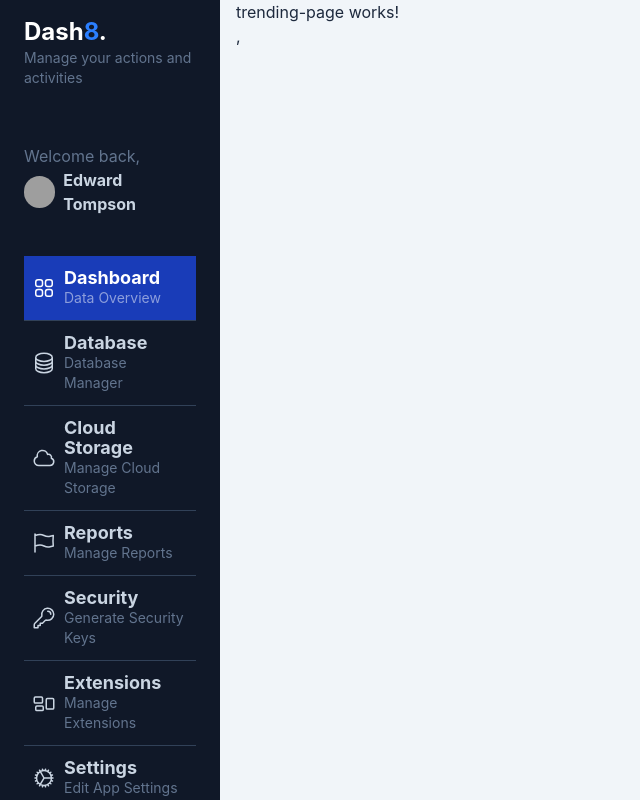
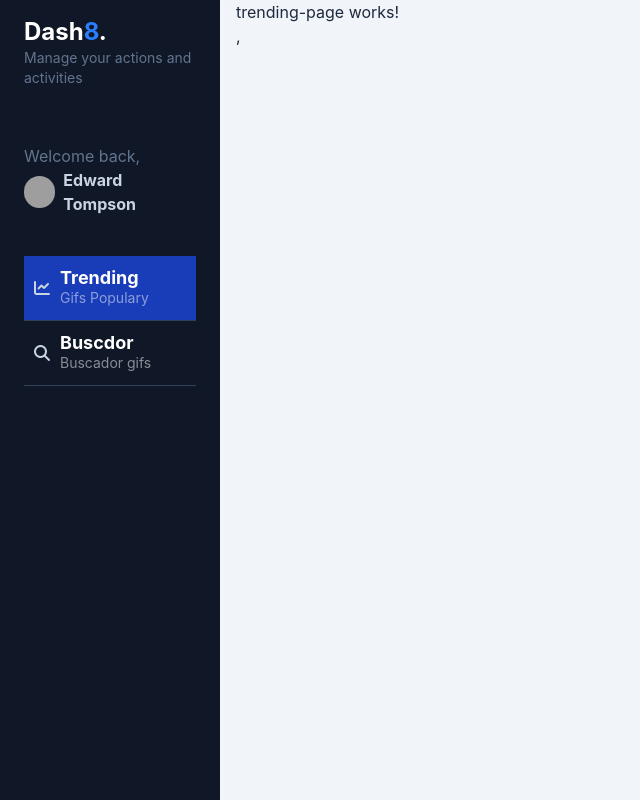
Before and after one commit to lunaandress/gifs-app, an Angular app: page /dashboard/trending in a window 1280 px wide. Shown: the whole page, without its empty margins (0-640 px from the left). Built offline with nearby package versions, Linux system fonts and the light colour scheme; grey boxes are pictures that could not be loaded.

Commit message:
feature/Routerlink-routerLinkActive

```diff
--- a/src/app/gifs/components/gifs-side-menu/gifs-side-menu-options/gifs-side-menu-options.html
+++ b/src/app/gifs/components/gifs-side-menu/gifs-side-menu-options/gifs-side-menu-options.html
@@ -1,81 +1,20 @@
+            <!---bg-blue-800-->
             <div id="nav" class="w-full px-6">
-            <a href="#" class="w-full px-2 inline-flex space-x-2 items-center border-b border-slate-700 py-3 bg-blue-800 hover:bg-white/5 transition ease-linear duration-150">
+
+                @for (item of menuOptions; track item.router) {
+            <a
+            [routerLink]="item.router"
+            routerLinkActive="bg-blue-800"
+            class="w-full px-2 inline-flex space-x-2 items-center border-b border-slate-700 py-3  hover:bg-white/5 transition ease-linear duration-150">
                 <div>
-                    <svg xmlns="http://www.w3.org/2000/svg" fill="none" viewBox="0 0 24 24" stroke-width="1.5" stroke="currentColor" class="w-6 h-6 text-white">
-                        <path stroke-linecap="round" stroke-linejoin="round" d="M3.75 6A2.25 2.25 0 016 3.75h2.25A2.25 2.25 0 0110.5 6v2.25a2.25 2.25 0 01-2.25 2.25H6a2.25 2.25 0 01-2.25-2.25V6zM3.75 15.75A2.25 2.25 0 016 13.5h2.25a2.25 2.25 0 012.25 2.25V18a2.25 2.25 0 01-2.25 2.25H6A2.25 2.25 0 013.75 18v-2.25zM13.5 6a2.25 2.25 0 012.25-2.25H18A2.25 2.25 0 0120.25 6v2.25A2.25 2.25 0 0118 10.5h-2.25a2.25 2.25 0 01-2.25-2.25V6zM13.5 15.75a2.25 2.25 0 012.25-2.25H18a2.25 2.25 0 012.25 2.25V18A2.25 2.25 0 0118 20.25h-2.25A2.25 2.25 0 0113.5 18v-2.25z" />
-                      </svg>
-
+                  <i class="{{item.icon}}"></i>
                 </div>
                 <div class="flex flex-col">
-                    <span class="text-lg font-bold leading-5 text-white">Dashboard</span>
-                    <span class="text-sm text-white/50 hidden md:block">Data Overview</span>
-                </div>
-            </a>
-            <a href="#" class="w-full px-2 inline-flex space-x-2 items-center border-b border-slate-700 py-3 hover:bg-white/5 transition ease-linear duration-150">
-                <div>
-                    <svg xmlns="http://www.w3.org/2000/svg" fill="none" viewBox="0 0 24 24" stroke-width="1.5" stroke="currentColor" class="w-6 h-6">
-                        <path stroke-linecap="round" stroke-linejoin="round" d="M20.25 6.375c0 2.278-3.694 4.125-8.25 4.125S3.75 8.653 3.75 6.375m16.5 0c0-2.278-3.694-4.125-8.25-4.125S3.75 4.097 3.75 6.375m16.5 0v11.25c0 2.278-3.694 4.125-8.25 4.125s-8.25-1.847-8.25-4.125V6.375m16.5 0v3.75m-16.5-3.75v3.75m16.5 0v3.75C20.25 16.153 16.556 18 12 18s-8.25-1.847-8.25-4.125v-3.75m16.5 0c0 2.278-3.694 4.125-8.25 4.125s-8.25-1.847-8.25-4.125" />
-                      </svg>
-                </div>
-                <div class="flex flex-col">
-                    <span class="text-lg text-slate-300 font-bold leading-5">Database</span>
-                    <span class="text-sm text-slate-500 hidden md:block">Database Manager</span>
-                </div>
-            </a>
-            <a href="#" class="w-full px-2 inline-flex space-x-2 items-center border-b border-slate-700 py-3 hover:bg-white/5 transition ease-linear duration-150">
-                <div>
-                    <svg xmlns="http://www.w3.org/2000/svg" fill="none" viewBox="0 0 24 24" stroke-width="1.5" stroke="currentColor" class="w-6 h-6">
-                        <path stroke-linecap="round" stroke-linejoin="round" d="M2.25 15a4.5 4.5 0 004.5 4.5H18a3.75 3.75 0 001.332-7.257 3 3 0 00-3.758-3.848 5.25 5.25 0 00-10.233 2.33A4.502 4.502 0 002.25 15z" />
-                      </svg>
-                </div>
-                <div class="flex flex-col">
-                    <span class="text-lg text-slate-300 font-bold leading-5">Cloud Storage</span>
-                    <span class="text-sm text-slate-500 hidden md:block">Manage Cloud Storage</span>
-                </div>
-            </a>
-            <a href="#" class="w-full px-2 inline-flex space-x-2 items-center border-b border-slate-700 py-3 hover:bg-white/5 transition ease-linear duration-150">
-                <div>
-                    <svg xmlns="http://www.w3.org/2000/svg" fill="none" viewBox="0 0 24 24" stroke-width="1.5" stroke="currentColor" class="w-6 h-6">
-                        <path stroke-linecap="round" stroke-linejoin="round" d="M3 3v1.5M3 21v-6m0 0l2.77-.693a9 9 0 016.208.682l.108.054a9 9 0 006.086.71l3.114-.732a48.524 48.524 0 01-.005-10.499l-3.11.732a9 9 0 01-6.085-.711l-.108-.054a9 9 0 00-6.208-.682L3 4.5M3 15V4.5" />
-                      </svg>
-                </div>
-                <div class="flex flex-col">
-                    <span class="text-lg text-slate-300 font-bold leading-5">Reports</span>
-                    <span class="text-sm text-slate-500 hidden md:block">Manage Reports</span>
-                </div>
-            </a>
-            <a href="#" class="w-full px-2 inline-flex space-x-2 items-center border-b border-slate-700 py-3 hover:bg-white/5 transition ease-linear duration-150">
-                <div>
-                    <svg xmlns="http://www.w3.org/2000/svg" fill="none" viewBox="0 0 24 24" stroke-width="1.5" stroke="currentColor" class="w-6 h-6">
-                        <path stroke-linecap="round" stroke-linejoin="round" d="M15.75 5.25a3 3 0 013 3m3 0a6 6 0 01-7.029 5.912c-.563-.097-1.159.026-1.563.43L10.5 17.25H8.25v2.25H6v2.25H2.25v-2.818c0-.597.237-1.17.659-1.591l6.499-6.499c.404-.404.527-1 .43-1.563A6 6 0 1121.75 8.25z" />
-                      </svg>
-                </div>
-                <div class="flex flex-col">
-                    <span class="text-lg text-slate-300 font-bold leading-5">Security</span>
-                    <span class="text-sm text-slate-500 hidden md:block">Generate Security Keys</span>
-                </div>
-            </a>
-            <a href="#" class="w-full px-2 inline-flex space-x-2 items-center border-b border-slate-700 py-3 hover:bg-white/5 transition ease-linear duration-150">
-                <div>
-                    <svg xmlns="http://www.w3.org/2000/svg" fill="none" viewBox="0 0 24 24" stroke-width="1.5" stroke="currentColor" class="w-6 h-6">
-                        <path stroke-linecap="round" stroke-linejoin="round" d="M2.25 7.125C2.25 6.504 2.754 6 3.375 6h6c.621 0 1.125.504 1.125 1.125v3.75c0 .621-.504 1.125-1.125 1.125h-6a1.125 1.125 0 01-1.125-1.125v-3.75zM14.25 8.625c0-.621.504-1.125 1.125-1.125h5.25c.621 0 1.125.504 1.125 1.125v8.25c0 .621-.504 1.125-1.125 1.125h-5.25a1.125 1.125 0 01-1.125-1.125v-8.25zM3.75 16.125c0-.621.504-1.125 1.125-1.125h5.25c.621 0 1.125.504 1.125 1.125v2.25c0 .621-.504 1.125-1.125 1.125h-5.25a1.125 1.125 0 01-1.125-1.125v-2.25z" />
-                      </svg>
-                </div>
-                <div class="flex flex-col">
-                    <span class="text-lg text-slate-300 font-bold leading-5">Extensions</span>
-                    <span class="text-sm text-slate-500 hidden md:block">Manage Extensions</span>
-                </div>
-            </a>
-            <a href="#" class="w-full px-2 inline-flex space-x-2 items-center py-3 hover:bg-white/5 transition ease-linear duration-150">
-                <div>
-                    <svg xmlns="http://www.w3.org/2000/svg" fill="none" viewBox="0 0 24 24" stroke-width="1.5" stroke="currentColor" class="w-6 h-6">
-                        <path stroke-linecap="round" stroke-linejoin="round" d="M4.5 12a7.5 7.5 0 0015 0m-15 0a7.5 7.5 0 1115 0m-15 0H3m16.5 0H21m-1.5 0H12m-8.457 3.077l1.41-.513m14.095-5.13l1.41-.513M5.106 17.785l1.15-.964m11.49-9.642l1.149-.964M7.501 19.795l.75-1.3m7.5-12.99l.75-1.3m-6.063 16.658l.26-1.477m2.605-14.772l.26-1.477m0 17.726l-.26-1.477M10.698 4.614l-.26-1.477M16.5 19.794l-.75-1.299M7.5 4.205L12 12m6.894 5.785l-1.149-.964M6.256 7.178l-1.15-.964m15.352 8.864l-1.41-.513M4.954 9.435l-1.41-.514M12.002 12l-3.75 6.495" />
-                      </svg>
-                </div>
-                <div class="flex flex-col">
-                    <span class="text-lg text-slate-300 font-bold leading-5">Settings</span>
-                    <span class="text-sm text-slate-500 hidden md:block">Edit App Settings</span>
+                    <span class="text-lg font-bold leading-5 text-white">{{item.label}}</span>
+                    <span class="text-sm text-white/50 hidden md:block">{{item.sublabel}}</span>
                 </div>
             </a>
 
+            }
+
           </div>
--- a/src/app/gifs/components/gifs-side-menu/gifs-side-menu-options/gifs-side-menu-options.ts
+++ b/src/app/gifs/components/gifs-side-menu/gifs-side-menu-options/gifs-side-menu-options.ts
@@ -1,8 +1,36 @@
 import { Component } from '@angular/core';
+import { RouterLink, RouterLinkActive } from "@angular/router";
+
+
+interface MenuOpcion{
+  label:string;
+  sublabel:string;
+  router:string;
+  icon: string;
+}
+
 
 @Component({
   selector: 'app-gifs-side-menu-options',
-  imports: [],
+  imports: [RouterLink,RouterLinkActive],
   templateUrl: './gifs-side-menu-options.html',
 })
-export class GifsSideMenuOptions {}
+
+
+export class GifsSideMenuOptions {
+
+  menuOptions:MenuOpcion[]=[
+    {
+      icon:'fa-solid fa-chart-line',
+      label:'Trending',
+      sublabel:'Gifs Populary',
+      router:'/dashboard/trending'
+    },
+        {
+      icon:'fa-solid fa-magnifying-glass',
+      label:'Buscdor',
+      sublabel:'Buscador gifs',
+      router:'/dashboard/search'
+    },
+];
+}
--- a/src/index.html
+++ b/src/index.html
@@ -6,6 +6,7 @@
   <base href="/">
   <meta name="viewport" content="width=device-width, initial-scale=1">
   <link rel="icon" type="image/x-icon" href="favicon.ico">
+  <link rel="stylesheet" href="https://cdnjs.cloudflare.com/ajax/libs/font-awesome/7.0.1/css/all.min.css" integrity="sha512-2SwdPD6INVrV/lHTZbO2nodKhrnDdJK9/kg2XD1r9uGqPo1cUbujc+IYdlYdEErWNu69gVcYgdxlmVmzTWnetw==" crossorigin="anonymous" referrerpolicy="no-referrer" />
 </head>
 <body>
   <app-root></app-root>
```
